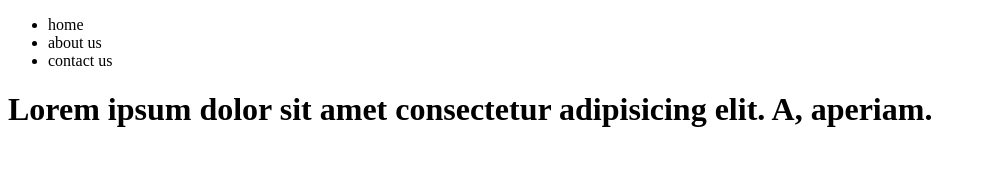
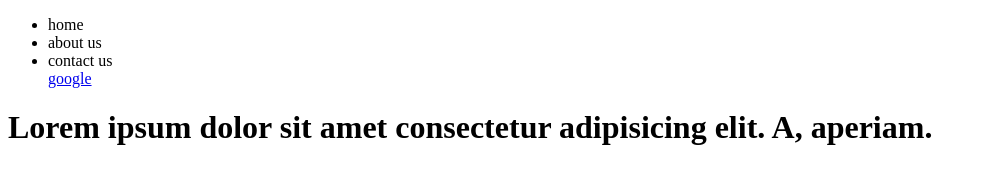
Before and after one commit to Aditya-Pandey-08/learn-git, a plain HTML site: page index.html in a window 1280 px wide. Shown: the whole page, without its empty margins (0-986 px from the left). Drawn offline with Linux system fonts and the light colour scheme.

Commit message:
more update in index.html

```diff
--- a/index.html
+++ b/index.html
@@ -8,6 +8,7 @@
         <li>home</li>
         <li>about us</li>
         <li>contact us</li>
+        <a href="google.com">google</a>
     </ul>
 </head>
 <body>
```
